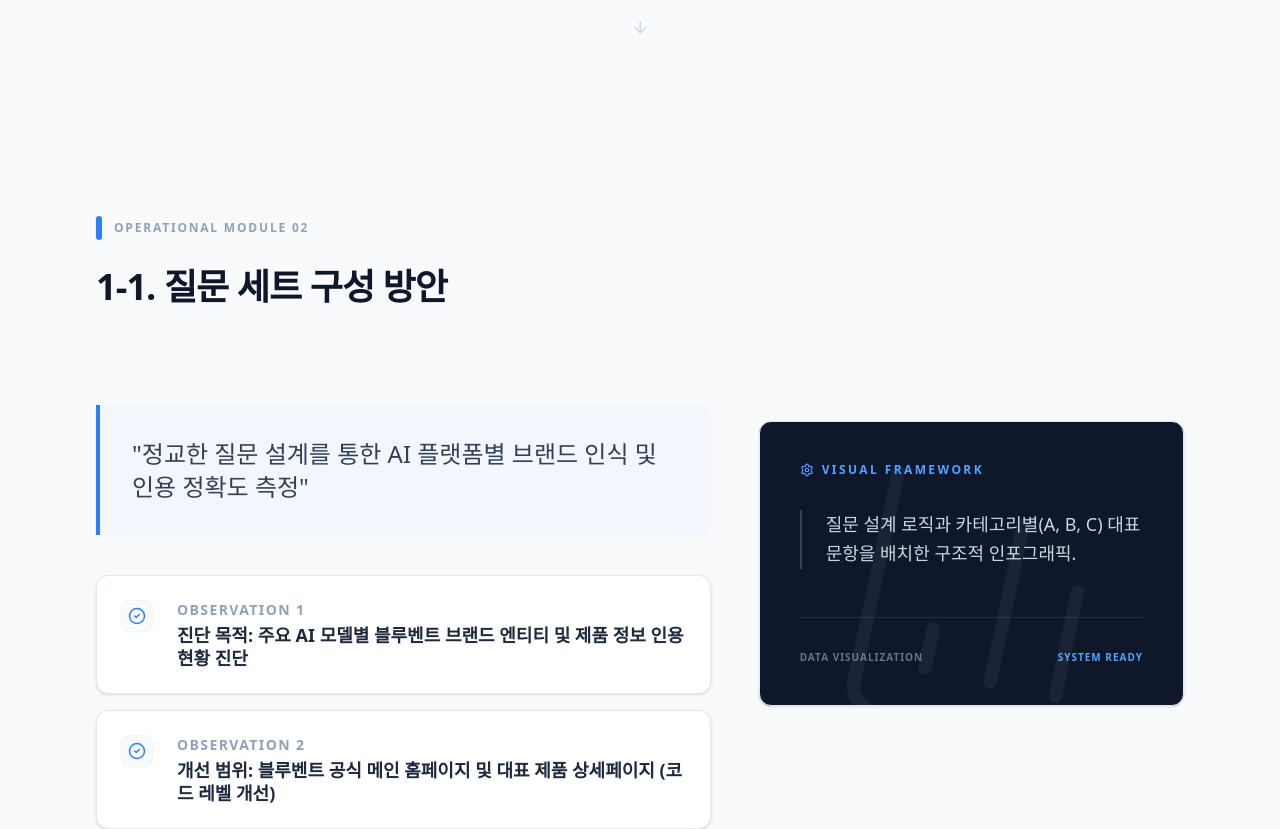
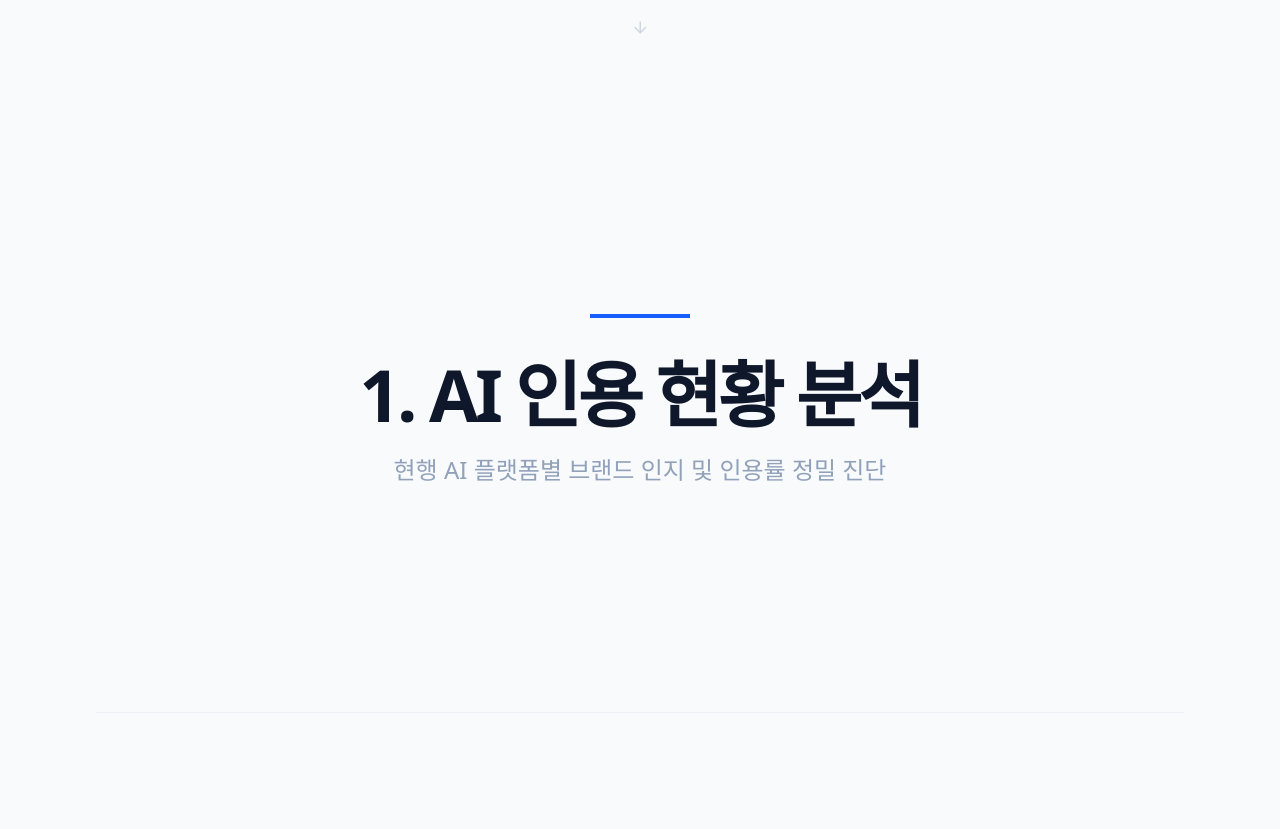
Before and after one commit to seoyahh/bluevent_geo_poc_review, a React (Vite) app: page / in a window 1280 px wide. Shown: the part 680-1509 px from the top of the page. Built offline with nearby package versions, Linux system fonts and the light colour scheme.

Commit message:
Add section divider for 'AI Citation Analysis' and refine overall layout

```diff
--- a/src/App.tsx
+++ b/src/App.tsx
@@ -233,6 +233,22 @@ export default function App() {
     </div>
   );
 
+  const DividerLayout = ({ slide }: { slide: typeof SLIDES[0] }) => (
+    <div className="flex flex-col items-center text-center justify-center min-h-[70vh]">
+      <motion.div
+        initial={{ width: 0 }}
+        whileInView={{ width: "100px" }}
+        className="h-1 bg-blue-600 mb-10"
+      />
+      <h2 className="text-5xl lg:text-7xl font-bold tracking-tighter text-slate-900 mb-6 uppercase">
+        {slide.title}
+      </h2>
+      <p className="text-xl lg:text-2xl text-slate-400 font-medium">
+        {slide.oneLiner}
+      </p>
+    </div>
+  );
+
   return (
     <div className="min-h-screen bg-[#f8fafc] text-slate-900 font-sans selection:bg-blue-100 selection:text-blue-900 scroll-smooth overflow-x-hidden">
       {/* Sidebar Navigation progress */}
@@ -261,10 +277,11 @@ export default function App() {
               className="min-h-[80vh] first:min-h-screen"
             >
               {index === 0 && <IntroLayout slide={slide} />}
-              {(index >= 2 && index <= 4) || (index === 7) || (index === 10) ? <GridLayout slide={slide} index={index} /> : null}
-              {index === 13 ? <RoadmapLayout slide={slide} index={index} /> : null}
-              {index === 14 || index === 11 ? <ChecklistLayout slide={slide} index={index} /> : null}
-              {![0, 2, 3, 4, 7, 10, 11, 13, 14].includes(index) && <StandardLayout slide={slide} index={index} />}
+              {index === 1 && <DividerLayout slide={slide} />}
+              {index === 3 || (index >= 8 && index <= 10) || index === 13 ? <GridLayout slide={slide} index={index} /> : null}
+              {index === 16 ? <RoadmapLayout slide={slide} index={index} /> : null}
+              {index === 17 || index === 14 ? <ChecklistLayout slide={slide} index={index} /> : null}
+              {![0, 1, 3, 8, 9, 10, 13, 16, 17, 14].includes(index) && <StandardLayout slide={slide} index={index} />}
 
               {/* Subtle divider except for intro */}
               {index > 0 && index < SLIDES.length - 1 && (
--- a/src/constants.ts
+++ b/src/constants.ts
@@ -14,6 +14,13 @@ export const SLIDES: Slide[] = [
   },
   {
     id: 2,
+    title: "1. AI 인용 현황 분석",
+    oneLiner: "현행 AI 플랫폼별 브랜드 인지 및 인용률 정밀 진단",
+    bullets: [],
+    visualGuide: "대단원 섹션 브레이크. 심플하고 볼드한 텍스트 중심 디자인."
+  },
+  {
+    id: 3,
     title: "1-1. 질문 세트 구성 방안",
     oneLiner: "정교한 질문 설계를 통한 AI 플랫폼별 브랜드 인식 및 인용 정확도 측정",
     bullets: [
@@ -25,7 +32,7 @@ export const SLIDES: Slide[] = [
     visualGuide: "질문 설계 로직과 카테고리별(A, B, C) 대표 문항을 배치한 구조적 인포그래픽."
   },
   {
-    id: 3,
+    id: 4,
     title: "질문 카테고리 및 최종 5문항",
     oneLiner: "브랜드 실체부터 비브랜드 추천, 상세 스펙까지 아우르는 진단 쿼리 구성",
     bullets: [
@@ -38,7 +45,7 @@ export const SLIDES: Slide[] = [
     visualGuide: "질문 카테고리(브랜드/추천/스펙)별 아이콘과 말풍선 형태의 질문 리스트."
   },
   {
-    id: 4,
+    id: 5,
     title: "1-2. AI 모델별 인용률 분석 결과",
     oneLiner: "4대 주요 모델(ChatGPT, Perplexity, Gemini, Claude) 대상 정량적 인용 매트릭스 산출",
     bullets: [
@@ -50,7 +57,7 @@ export const SLIDES: Slide[] = [
     visualGuide: "모델별/질문별 인용률을 보여주는 히트맵(Heatmap)과 출처별 비율 파이 차트."
   },
   {
-    id: 5,
+    id: 6,
     title: "1-3. 인사이트 및 상위 가설 수립",
     oneLiner: "진단 데이터 기반 '테크니컬 개선을 통한 인용 신뢰도 확보' 가설 설정",
     bullets: [
```
